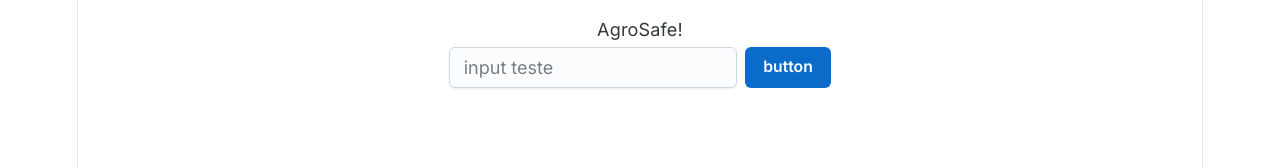
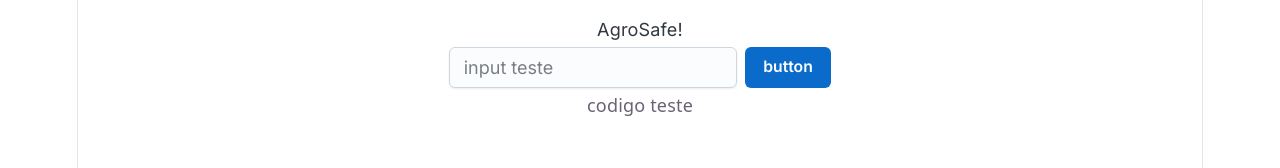
Before and after one commit to victor-neutzling/agrosafe-mvp-frontend, a React (Vite) app: page / in a window 1280 px wide. Shown: the top 168 px of the page. Built offline with nearby package versions, Linux system fonts and the light colour scheme.

Commit message:
feat: add test code

```diff
--- a/src/pages/placeholder/index.tsx
+++ b/src/pages/placeholder/index.tsx
@@ -16,6 +16,7 @@ export default function Placeholder() {
         <Input placeholder="input teste" />
         <Button>button</Button>
       </Box>
+      codigo teste
     </Box>
   );
 }
```
Also changed, not shown: 1 other file (tests, documents, lock files or other folders).
